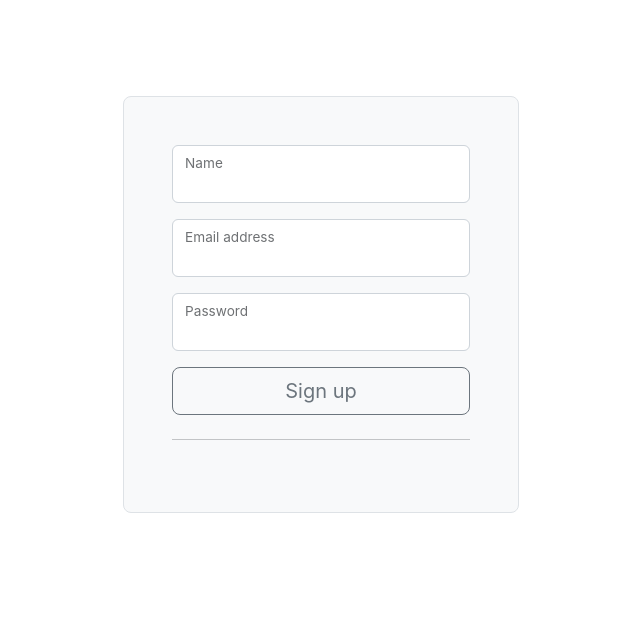
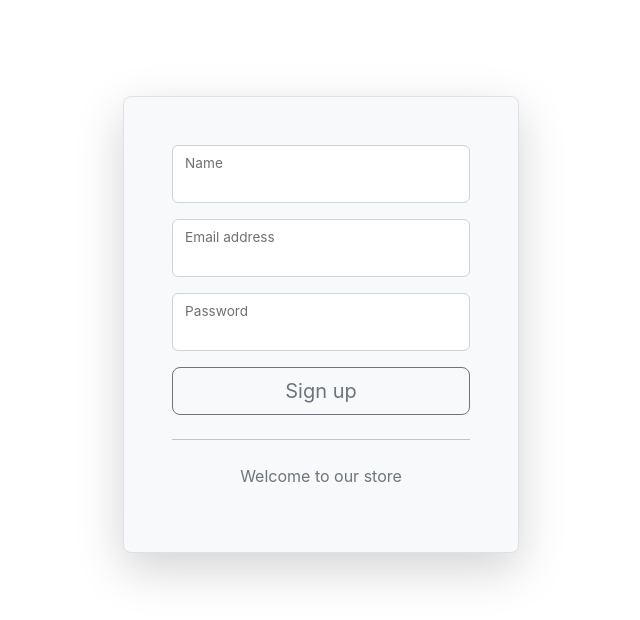
Before and after one commit to IsmaelMousa/pos-sales-stock, a React (Create React App) app: page / in a window 1280 px wide. Shown: the top 620 px of the page, without its empty margins (319-959 px from the left). Built offline with nearby package versions, Linux system fonts and the light colour scheme.

Commit message:
add some style

```diff
--- a/src/components/UI/Home.js
+++ b/src/components/UI/Home.js
@@ -62,7 +62,7 @@ function Home() {
                             </svg>
                         </div>
                         <div >
-                            <h3 className="fs-3">Delete Page</h3>
+                            <h3 className="fs-3">Delete Account</h3>
                             <p>You Can Delete Your Account By Clicking On The Button Below</p>
                             <button onClick={deleteAccount} className="btn btn-dark col-auto">
                                 Delete Your Account
--- a/src/components/UI/SignInSignUp.js
+++ b/src/components/UI/SignInSignUp.js
@@ -43,10 +43,10 @@ function SignInSignupWithLocalStorage() {
             {showHome ? <Home /> :
                 (show ?
 
-                    <div className="container col-xl-10 col-xxl-8 px-4 py-5">
-                        <div className="row align-items-center g-lg-5 py-5">
-                            <div className="col-md-10 mx-auto col-lg-5">
-                                <form className="p-4 p-md-5 border rounded-3 bg-light">
+                    <div className="container col-xl-10 col-xxl-8 px-4 py-5 ">
+                        <div className="row align-items-center g-lg-5 py-5 ">
+                            <div className="col-md-10 mx-auto col-lg-5 ">
+                                <form className="p-4 p-md-5 border rounded-3 bg-light shadow-lg ">
                                     <div className="form-floating mb-3">
                                         <input type="email" className="form-control" id="floatingInput" ref={email} />
                                         <label htmlFor="floatingInput">Email address</label>
@@ -71,7 +71,7 @@ function SignInSignupWithLocalStorage() {
                     <div className="container col-xl-10 col-xxl-8 px-4 py-5">
                         <div className="row align-items-center g-lg-5 py-5">
                             <div className="col-md-10 mx-auto col-lg-5">
-                                <form className="p-4 p-md-5 border rounded-3 bg-light">
+                                <form className="p-4 p-md-5 border rounded-3 bg-light shadow-lg ">
                                     <div className="form-floating mb-3">
                                         <input type="text" className="form-control" id="floatingInput" ref={name} />
                                         <label htmlFor="floatingInput">Name</label>
@@ -86,6 +86,7 @@ function SignInSignupWithLocalStorage() {
                                     </div>
                                     <button className="w-100 btn btn-lg btn-outline-secondary " onClick={handleClick}>Sign up</button>
                                     <hr className="my-4" />
+                                    <p className="text-center text-secondary">Welcome to our store </p>
                                 </form>
                             </div>
                         </div>
```
